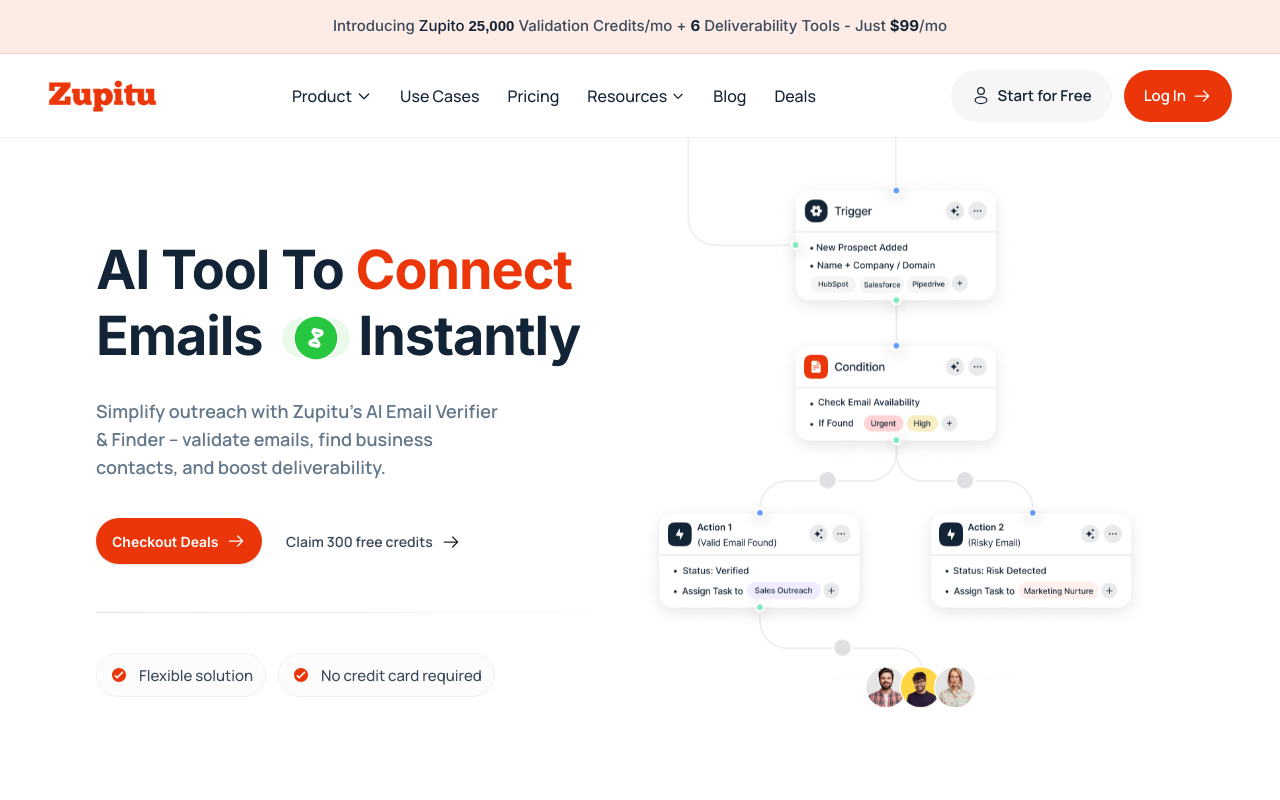
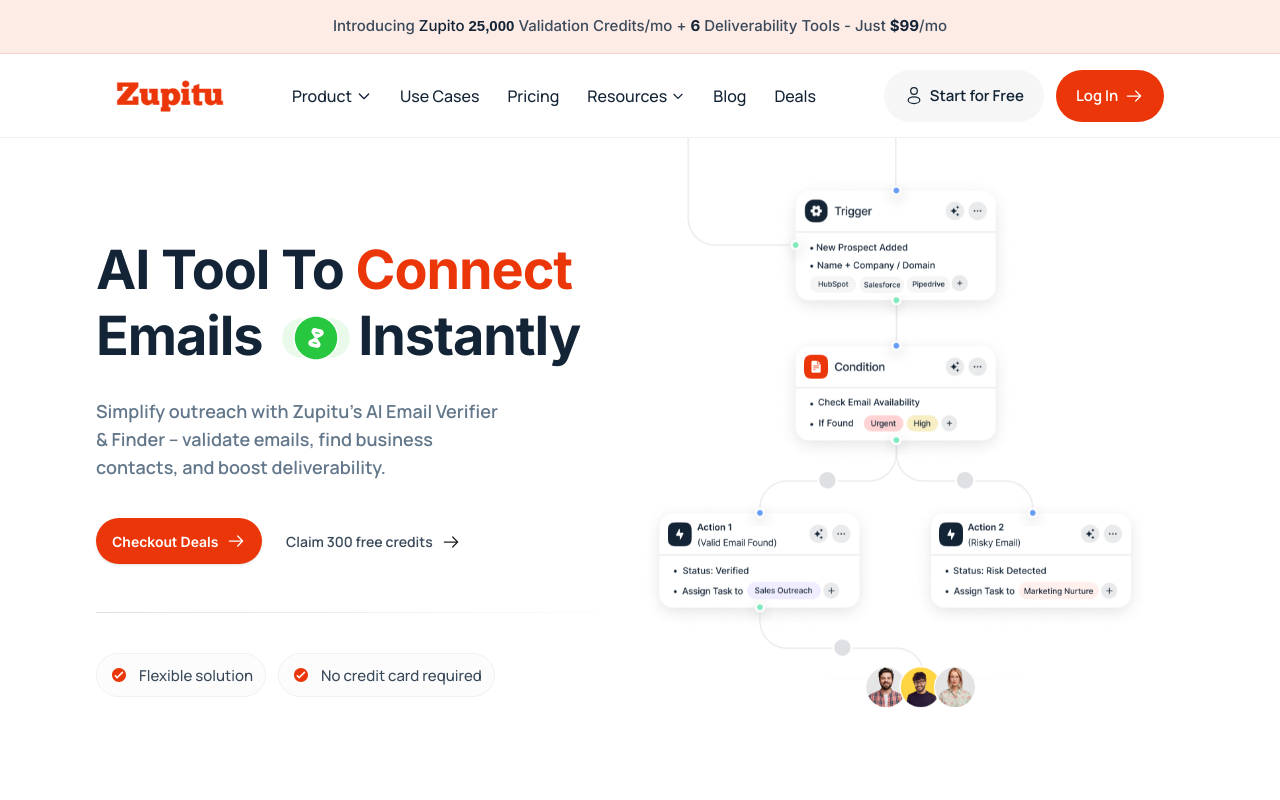
Before and after one commit to itfuturzMaharshi/zupito_website, a React (Vite) app: page / in a window 1280 px wide. Shown: the top 800 px of the page. Built offline with nearby package versions, Linux system fonts and the light colour scheme.

Commit message:
header section fix

```diff
--- a/src/components/header/Header.jsx
+++ b/src/components/header/Header.jsx
@@ -49,8 +49,8 @@
       {/* Container with responsive padding */}
       <div className="w-full h-full px-4 sm:px-6 md:px-8 lg:px-10 xl:px-12">
         {/* Content wrapper with max-width 1280px and space-between layout */}
-        <div className="max-w-[1280px] h-full mx-auto flex items-center justify-between">
-          {/* Logo */}
+<div className="max-w-[1280px] h-full mx-auto flex items-center justify-between lg:justify-evenly">
+    {/* Logo */}
           <div className="shrink-0">
             <img src="/public/images/websitelogo/zupito-logo.png" alt="Zupito" className="h-6 sm:h-7 md:h-8 w-auto" />
           </div>
```
